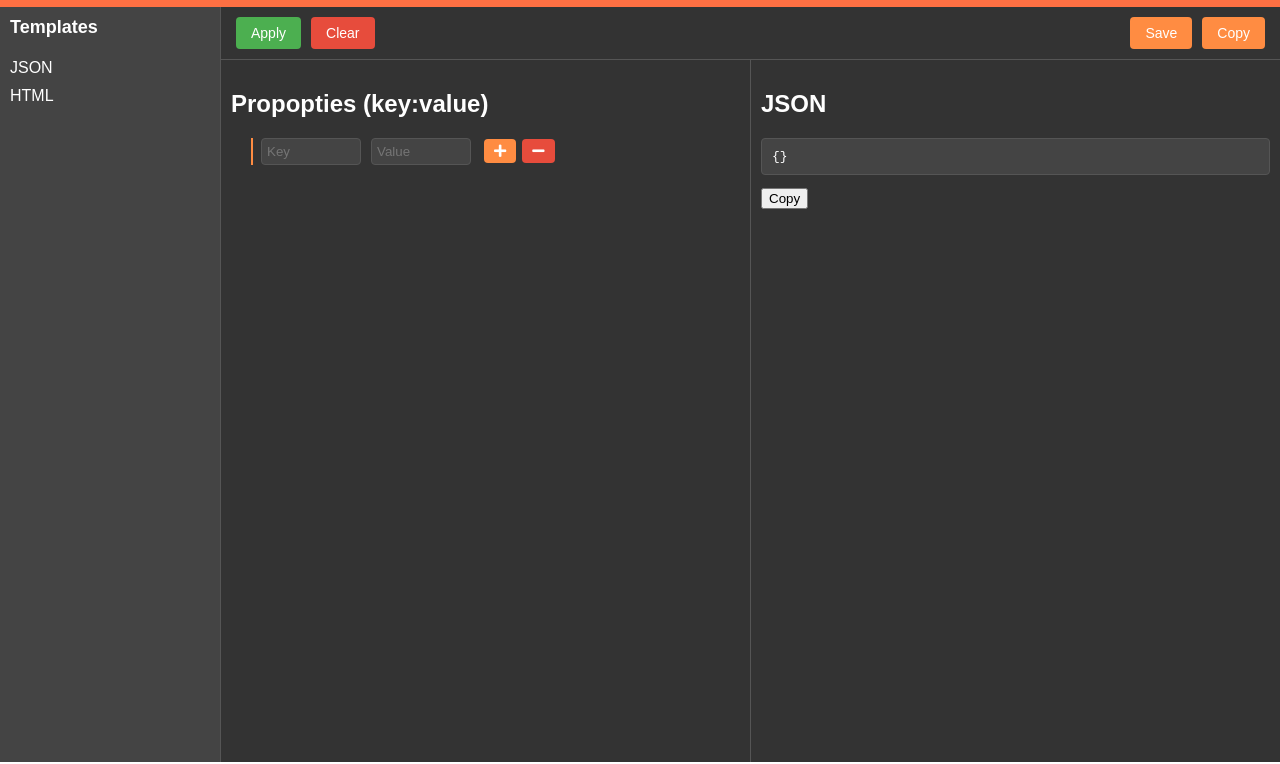
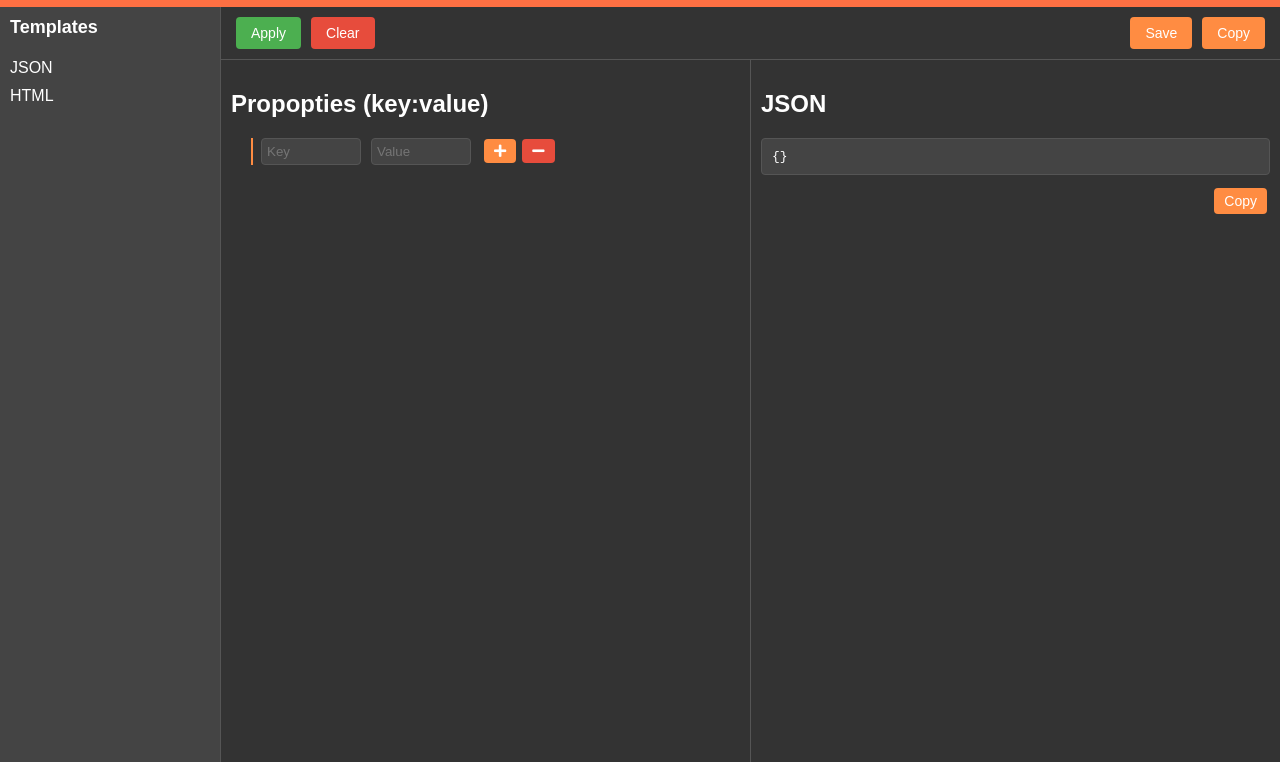
Before and after one commit to isNotANumber/json-generator, a website built with webpack: page public/index.html in a window 1280 px wide. Shown: the part 36-800 px from the top of the page. Built offline with nearby package versions, Linux system fonts and the light colour scheme.

Commit message:
editor presenter refactoring

```diff
--- a/public/style/style.css
+++ b/public/style/style.css
@@ -115,7 +115,7 @@ body {
     border-radius: 4px;
     overflow: auto;
   }
-  .editor__button-container {
+  .editor__output-button-container {
     display: flex;
     justify-content: flex-end;
   }
--- /dev/null
+++ b/src/presenter/editor/editor-input-presenter.js
@@ -0,0 +1,62 @@
+import { render } from '../../framework/render';
+import EditorInputView from '../../view/editor/editor-input-view';
+import KeyValueListView from '../../view/key-value-generator/key-value-list-view.js';
+import KeyValueGeneratorView from '../../view/key-value-generator/key-value-generator-view.js';
+import ButtonView from '../../view/button/button-view.js';
+
+export default class EditorInputPresenter {
+  #container = null;
+
+  #editorInput = null;
+  #generatorList = null;
+  #keyValueGenerator = null;
+
+  constructor({ container }) {
+    this.#container = container;
+  }
+
+  init() {
+    this.#renderEditorInput(this.#container);
+    this.#renderGeneratorList(this.#editorInput.element);
+    this.#renderKeyValueGenerator(this.#generatorList.element);
+  }
+
+  #renderEditorInput(container) {
+    this.#editorInput = new EditorInputView();
+
+    render(this.#editorInput, container);
+  }
+
+  #renderGeneratorList(container) {
+    this.#generatorList = new KeyValueListView();
+
+    render(this.#generatorList, container);
+  }
+
+  #renderKeyValueGenerator(container) {
+    this.#keyValueGenerator = new KeyValueGeneratorView();
+
+    const appendButton = new ButtonView({
+      modifiers: ['button--small'],
+      buttonContent: '<i class="fas fa-plus"></i>',
+      onClick: this.#handleGeneratorAppendClick,
+    });
+    const deleteButton = new ButtonView({
+      modifiers: ['button--small', 'button--red'],
+      buttonContent: '<i class="fas fa-minus"></i>',
+      onClick: this.#handleGeneratorCancelClick,
+    });
+
+    render(this.#keyValueGenerator, container);
+    render(appendButton, this.#keyValueGenerator.element);
+    render(deleteButton, this.#keyValueGenerator.element);
+  }
+
+  #handleGeneratorAppendClick() {
+    console.log('Append button clicked!')
+  }
+
+  #handleGeneratorCancelClick() {
+    console.log('Cancel button clicked!')
+  }
+}
--- /dev/null
+++ b/src/presenter/editor/editor-output-presenter.js
@@ -0,0 +1,36 @@
+import { render } from '../../framework/render';
+import EditorOutputView from '../../view/editor/editor-output-view';
+import ButtonView from '../../view/button/button-view.js';
+
+export default class EditorOutputPresenter {
+  #container = null;
+
+  #editorOutput = null;
+
+  constructor({ container }) {
+    this.#container = container;
+  }
+
+  init() {
+    this.#renderEditorOutput(this.#container);
+  }
+
+  #renderEditorOutput(container) {
+    this.#editorOutput = new EditorOutputView();
+
+    const copyButton = new ButtonView({
+      modifiers: ['button--small'],
+      buttonContent: 'Copy',
+      onClick: this.#handleOutputCopyClick,
+    });
+
+    const copyButtonContainer = this.#editorOutput.element.querySelector('.editor__output-button-container');
+
+    render(this.#editorOutput, container);
+    render(copyButton, copyButtonContainer);
+  }
+
+  #handleOutputCopyClick() {
+    console.log('Copy button clicked!')
+  }
+}
--- a/src/presenter/editor/editor-presenter.js
+++ b/src/presenter/editor/editor-presenter.js
@@ -1,19 +1,14 @@
 import { render } from '../../framework/render';
-import EditorInputView from '../../view/editor/editor-input-view';
-import EditorOutputView from '../../view/editor/editor-output-view';
 import EditorView from '../../view/editor/editor-view';
-import KeyValueListView from '../../view/key-value-generator/key-value-list-view.js';
-import KeyValueGeneratorView from '../../view/key-value-generator/key-value-generator-view.js';
-import ButtonView from '../../view/button/button-view.js';
+import EditorInputPresenter from './editor-input-presenter.js';
+import EditorOutputPresenter from './editor-output-presenter.js';
 
 export default class EditorPresenter {
   #container = null;
 
   #editor = null;
-  #editorInput = null;
-  #editorOutput = null;
-  #generatorList = null;
-  #keyValueGenerator = null;
+  #editorInputPresenter = null;
+  #editorOutputPresenter = null;
 
   constructor({ container }) {
     this.#container = container;
@@ -21,60 +16,16 @@ export default class EditorPresenter {
 
   init() {
     this.#renderEditor(this.#container);
-    this.#renderEditorInput(this.#editor.element);
-    this.#renderEditorOutput(this.#editor.element);
-    this.#renderGeneratorList(this.#editorInput.element);
-    this.#renderKeyValueGenerator(this.#generatorList.element);
   }
 
   #renderEditor(container) {
     this.#editor = new EditorView();
+    render(this.#editor, container);
 
-    render(this.#editor, container);
-  }
+    this.#editorInputPresenter = new EditorInputPresenter({container: this.#editor.element});
+    this.#editorInputPresenter.init();
 
-  #renderEditorInput(container) {
-    this.#editorInput = new EditorInputView();
-
-    render(this.#editorInput, container);
-  }
-
-  #renderEditorOutput(container) {
-    this.#editorOutput = new EditorOutputView();
-
-    render(this.#editorOutput, container);
-  }
-
-  #renderGeneratorList(container) {
-    this.#generatorList = new KeyValueListView();
-
-    render(this.#generatorList, container);
-  }
-
-  #renderKeyValueGenerator(container) {
-    this.#keyValueGenerator = new KeyValueGeneratorView();
-
-    const appendButton = new ButtonView({
-      modifiers: ['button--small'],
-      buttonContent: '<i class="fas fa-plus"></i>',
-      onClick: this.#handleGeneratorAppendClick,
-    });
-    const deleteButton = new ButtonView({
-      modifiers: ['button--small', 'button--red'],
-      buttonContent: '<i class="fas fa-minus"></i>',
-      onClick: this.#handleGeneratorCancelClick,
-    });
-
-    render(this.#keyValueGenerator, container);
-    render(appendButton, this.#keyValueGenerator.element);
-    render(deleteButton, this.#keyValueGenerator.element);
-  }
-
-  #handleGeneratorAppendClick() {
-    console.log('Append button clicked!')
-  }
-
-  #handleGeneratorCancelClick() {
-    console.log('Cancel button clicked!')
+    this.#editorOutputPresenter = new EditorOutputPresenter({container: this.#editor.element});
+    this.#editorOutputPresenter.init();
   }
 }
--- a/src/view/editor/editor-output-view.js
+++ b/src/view/editor/editor-output-view.js
@@ -6,8 +6,7 @@ function createEditorOutputTemplate() {
         <div class="editor__pane">
             <h2>JSON</h2>
             <pre id="json-output">{}</pre>
-            <div class="editor__pane__copy-button">
-              <button>Copy</button>
+            <div class="editor__output-button-container">
             </div>
           </div>
         `
```
